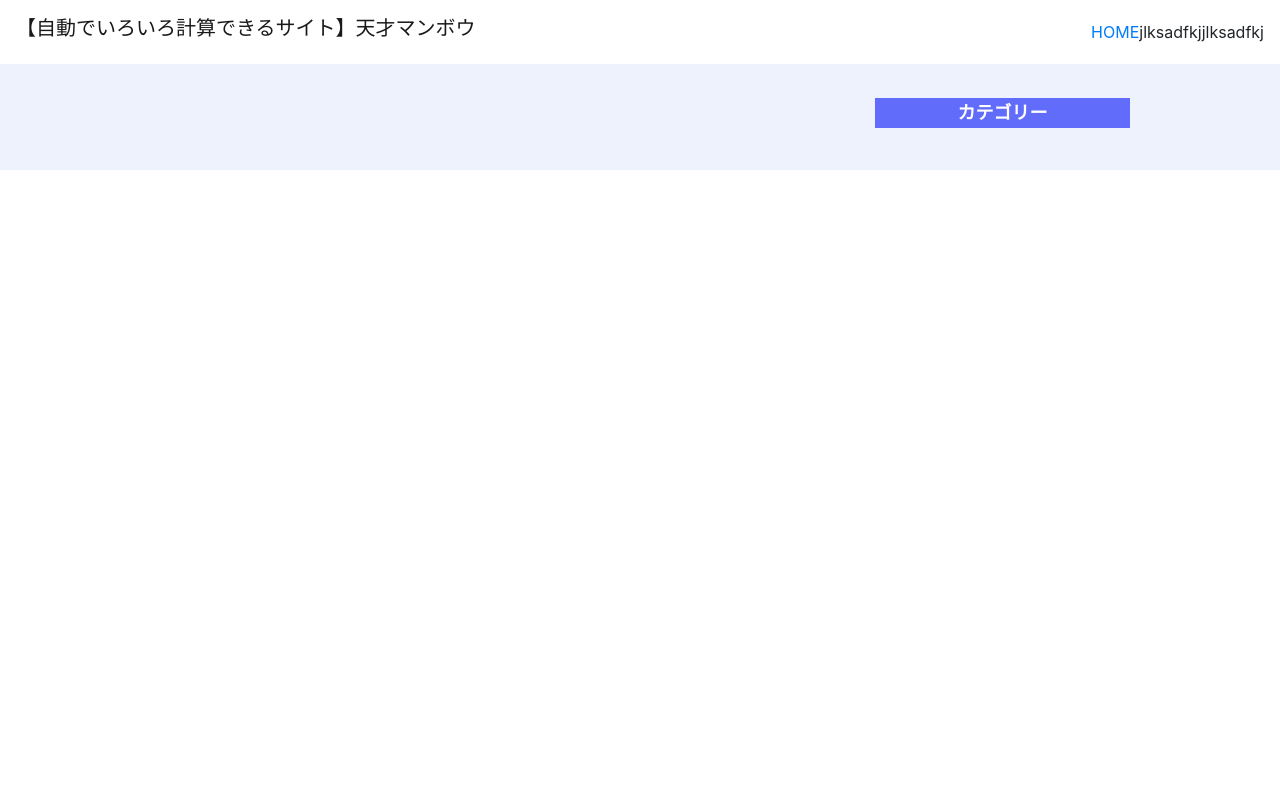
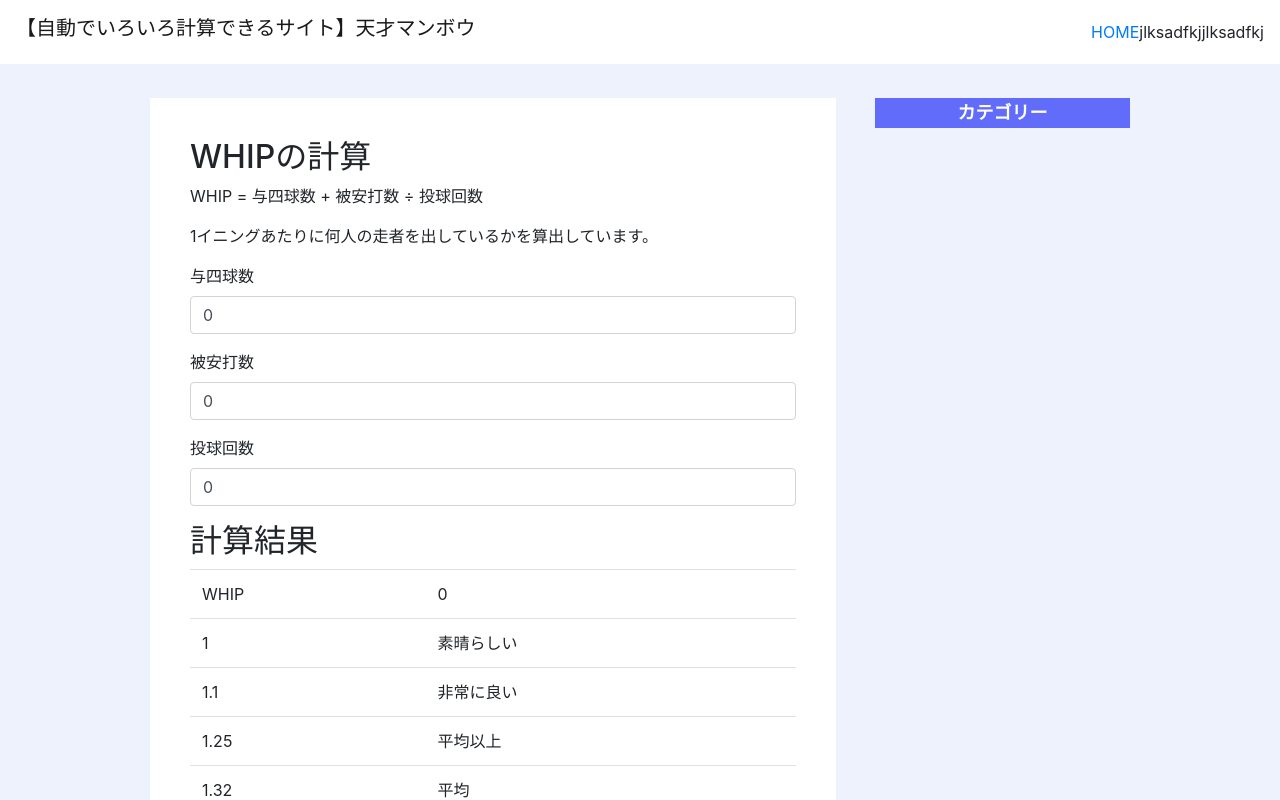
Before and after one commit to rk5155/calragu, a Vue app: page /whip in a window 1280 px wide. Shown: the top 800 px of the page. Built offline with nearby package versions, Linux system fonts and the light colour scheme.

Commit message:
whip 計算のコンポーネントを作成した

```diff
--- a/src/router.js
+++ b/src/router.js
@@ -2,6 +2,7 @@ import Vue from 'vue'
 import Router from 'vue-router'
 import Main from './views/Main.vue'
 import Ops from './views/Ops.vue'
+import Whip from './views/Whip.vue'
 import Page1 from './views/Page1.vue'
 
 
@@ -21,6 +22,11 @@ export default new Router({
         meta: { title: '【現代野球の評価】OPSの計算', desc: 'ディスクリプションを記述' }
     },
     {
+      path: '/whip',
+      component: Whip,
+      meta: { title: '【現代野球の評価】OPSの計算', desc: 'ディスクリプションを記述' }
+    },
+    {
         path: '/page1',
         component: Page1,
         meta: { title: 'page1', desc: 'ディスクリプションを記述' }
--- a/src/views/Main.vue
+++ b/src/views/Main.vue
@@ -48,7 +48,7 @@ export default {
         ],
         articles: [
             { title: "【現代野球の評価】OPSの計算", img: "https://saruwakakun.com/wp-content/uploads/2017/06/bookstoread-01-min-1-520x300.png", category: "スポーツ", url: "/ops" },
-            { title: "タイトルタイトル2", img: "https://saruwakakun.com/wp-content/uploads/2017/06/bookstoread-01-min-1-520x300.png", category: "スポーツ", url: "" },
+            { title: "WHIPの計算", img: "https://saruwakakun.com/wp-content/uploads/2017/06/bookstoread-01-min-1-520x300.png", category: "スポーツ", url: "/whip" },
             { title: "タイトルタイトル3", img: "https://saruwakakun.com/wp-content/uploads/2017/06/bookstoread-01-min-1-520x300.png", category: "スポーツ", url: "/page1" },
             { title: "タイトルタイトル4", img: "https://saruwakakun.com/wp-content/uploads/2017/06/bookstoread-01-min-1-520x300.png", category: "科学", url: "" },
             { title: "タイトルタイトル5", img: "https://saruwakakun.com/wp-content/uploads/2017/06/bookstoread-01-min-1-520x300.png", category: "健康", url: "" },
--- a/src/views/Ops.vue
+++ b/src/views/Ops.vue
@@ -1,6 +1,9 @@
 <template>
     <div class="calculation">
         <h2>【現代野球の評価】OPSの計算</h2>
+        <p>【出塁率】＋【長打率】＝【ＯＰＳ】</p>
+        <p>現代野球でＯＰＳは得点相関と関係性が高く、ＯＰＳが高い打者は優秀だとされています。</p>
+
         <form>
             <div class="form-group" v-for="list in formList" :key="list.label">
                 <label for="formGroupExampleInput">{{ list.label }}</label>
--- /dev/null
+++ b/src/views/Whip.vue
@@ -0,0 +1,107 @@
+<template>
+    <div class="calculation">
+        <h2>WHIPの計算</h2>
+        <p>WHIP = 与四球数 + 被安打数 ÷ 投球回数</p>
+        <p>1イニングあたりに何人の走者を出しているかを算出しています。</p>
+
+        <form>
+            <div class="form-group" v-for="list in formList" :key="list.label">
+                <label for="formGroupExampleInput">{{ list.label }}</label>
+                <input v-model.number="$data[list.data]" type="number" min="0" max="1000" step="1" class="form-control">
+            </div>
+        </form>
+
+        <h2>計算結果</h2>
+        <table class="table table-striped">
+            <tr v-for="result in resultList" :key="result">
+                <td>{{ result }}</td>
+
+                <td v-if="result == 'WHIP'">{{ whip }}</td>
+                <td v-else-if="result == 1">素晴らしい</td>
+                <td v-else-if="result == 1.1">非常に良い</td>
+                <td v-else-if="result == 1.25">平均以上</td>
+                <td v-else-if="result == 1.32">平均</td>
+                <td v-else-if="result == 1.4">平均以下</td>
+                <td v-else-if="result == 1.5">悪い</td>
+                <td v-else-if="result == 1.6">非常に悪い</td>
+            </tr>
+        </table>
+    </div>
+</template>
+
+<script>
+export default {
+  data () {
+    return {
+      num1: 0,
+      num2: 0,
+      num3: 0,
+      formList: [
+            { label: "与四球数", data: 'num1' },
+            { label: "被安打数", data: 'num2' },
+            { label: "投球回数", data: 'num3' }
+        ],
+      resultList: ["WHIP", 1, 1.1, 1.25, 1.32, 1.4, 1.5, 1.6]
+    }
+  },
+  computed: {
+      whip: function() {
+          let whip = (this.num1 + this.num2) / this.num3;
+
+          if (isNaN(whip) || whip == "Infinity") {
+              return 0
+          } else {
+              if (whip <= 1) {
+                  this.allWhite()
+                  this.isActiveSelector(2)
+              }
+              else if(whip >= 1 && whip <= 1.1) {
+                  this.allWhite()
+                  this.isActiveSelector(3)
+              }
+              else if(whip >= 1.1 && whip <= 1.25) {
+                  this.allWhite()
+                  this.isActiveSelector(4)
+              }
+              else if(whip >= 1.25 && whip <= 1.32) {
+                  this.allWhite()
+                  this.isActiveSelector(5)
+              }
+              else if(whip >= 1.32 && whip <= 1.4) {
+                  this.allWhite()
+                  this.isActiveSelector(6)
+              }
+              else if(whip >= 1.4 && whip <= 1.5) {
+                  this.allWhite()
+                  this.isActiveSelector(7)
+              }
+              else {
+                  this.allWhite()
+                  this.isActiveSelector(8)
+              }
+
+              return whip.toFixed(2);
+          }
+      }
+  },
+  methods: {
+      allWhite: function() {
+          document.querySelectorAll(".table-striped tr td").forEach((el) => {
+              el.style.backgroundColor = 'white';
+          })
+       },
+       isActiveSelector: function(num) {
+           document.querySelectorAll(`.table-striped tr:nth-child(${num}) td`).forEach((el) => {
+              el.style.backgroundColor = '#F2F5A9';
+          })
+
+       }
+  },
+}
+</script>
+
+<style>
+.active {
+    background-color: rebeccapurple;
+}
+</style>
```
